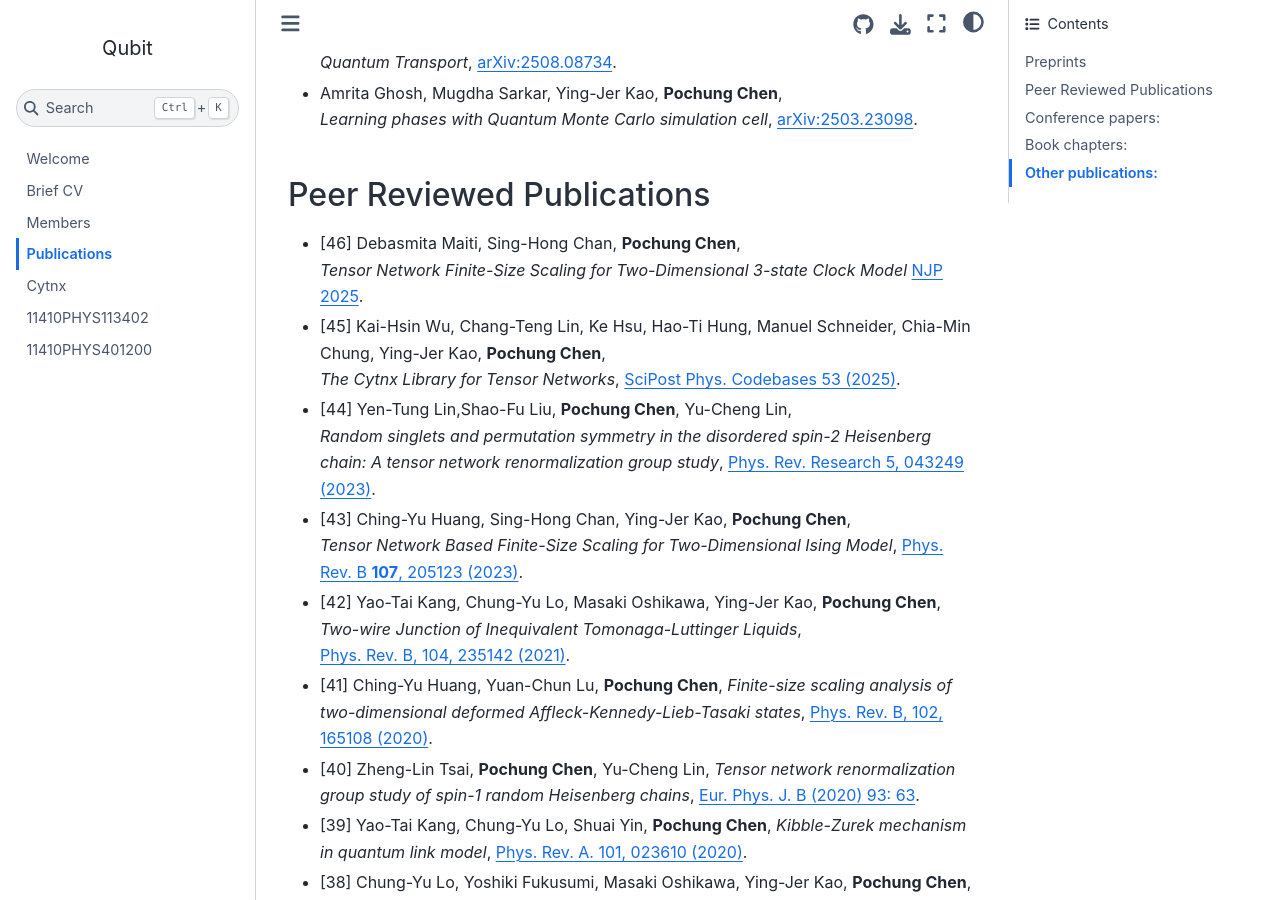
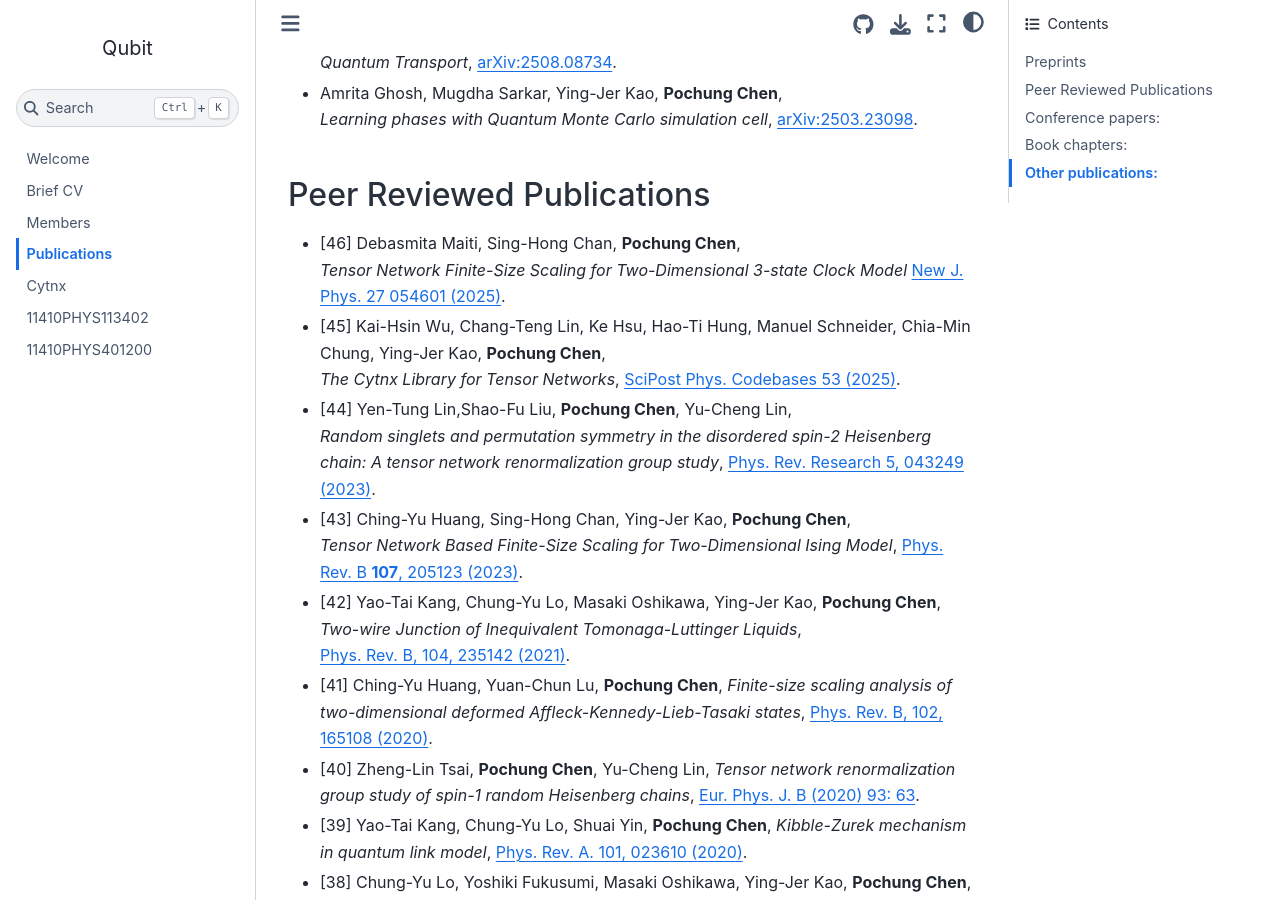
Before and after one commit to pcchen/pcchen.github.io, a Jupyter Book: the page built from publications.md, in a window 1280 px wide and 900 px high, scrolled down 323 px. Built offline with Jupyter Book 1.0.4 settings and Sphinx 7.4.7 and the Sphinx Book theme 1.1.4, drawn with Linux system fonts in a browser that asks for light colours.

Commit message:
fix/update publications

```diff
--- a/publications.md
+++ b/publications.md
@@ -10,7 +10,7 @@
 * Amrita Ghosh, Mugdha Sarkar, Ying-Jer Kao, **Pochung Chen**, <br>*Learning phases with Quantum Monte Carlo simulation cell*, [arXiv:2503.23098](https://arxiv.org/abs/2503.23098).
 
 ## Peer Reviewed Publications
-* [46] Debasmita Maiti, Sing-Hong Chan, **Pochung Chen**, <br>*Tensor Network Finite-Size Scaling for Two-Dimensional 3-state Clock Model* [NJP 2025](hhttps://iopscience.iop.org/article/10.1088/1367-2630/add048).
+* [46] Debasmita Maiti, Sing-Hong Chan, **Pochung Chen**, <br>*Tensor Network Finite-Size Scaling for Two-Dimensional 3-state Clock Model* [New J. Phys. 27 054601 (2025)](hhttps://iopscience.iop.org/article/10.1088/1367-2630/add048).
 
 * [45] Kai-Hsin Wu, Chang-Teng Lin, Ke Hsu, Hao-Ti Hung, Manuel Schneider, Chia-Min Chung, Ying-Jer Kao, **Pochung Chen**,<br>*The Cytnx Library for Tensor Networks*, [SciPost Phys. Codebases 53 (2025)](https://www.scipost.org/SciPostPhysCodeb.53).
 
```
